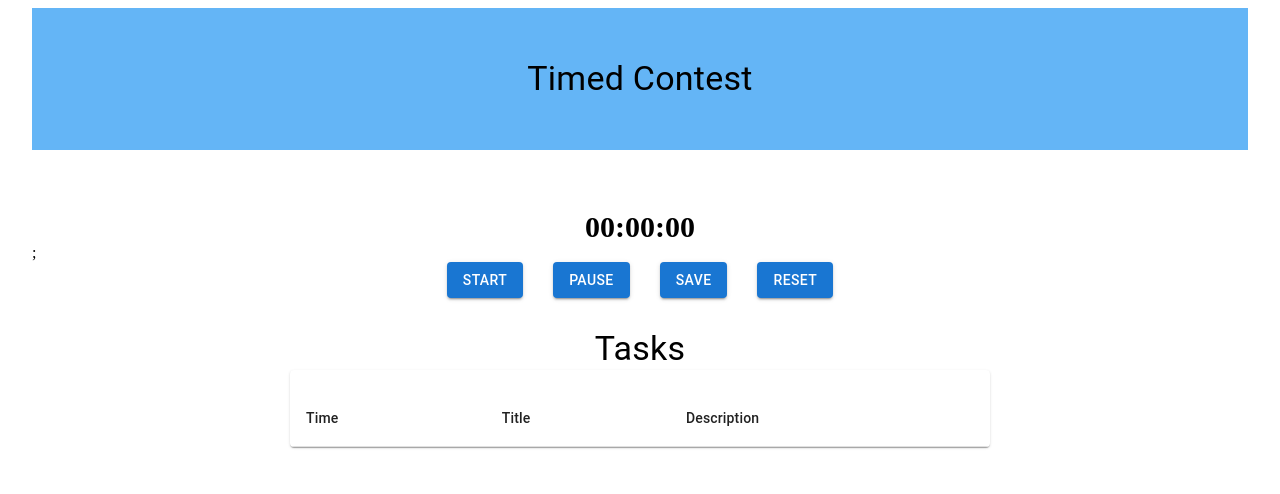
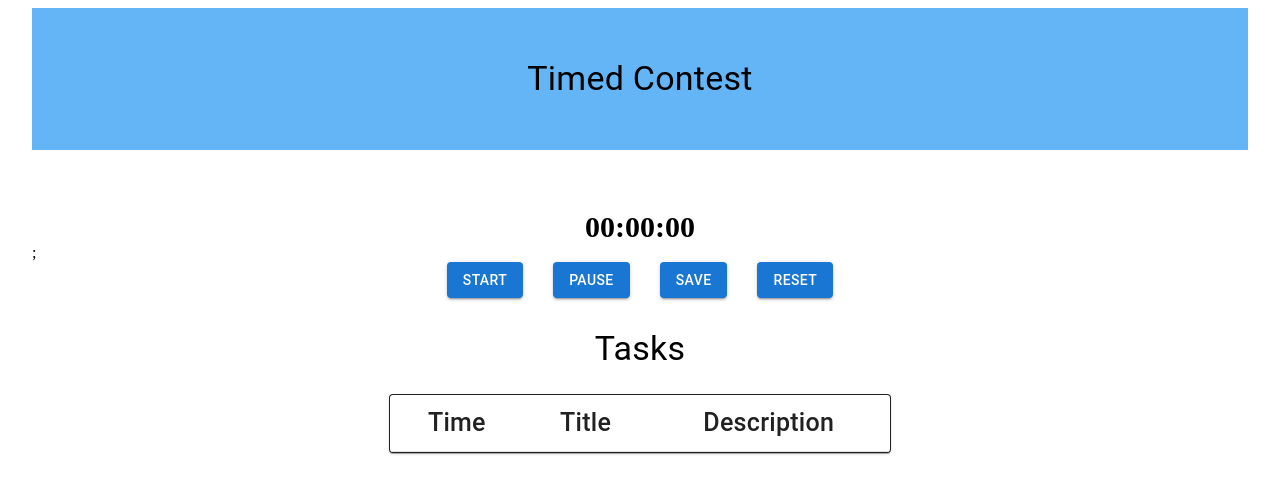
Before and after one commit to Prakharsvnit/TimeTracker, a React (Create React App) app: page / in a window 1280 px wide. Shown: the top 494 px of the page. Built offline with nearby package versions, Linux system fonts and the light colour scheme.

Commit message:
Contest data table css change

```diff
--- a/src/components/contestDataTable.js
+++ b/src/components/contestDataTable.js
@@ -16,26 +16,51 @@ const ContestDataDisplay = () => {
 
   return (
     <>
-      <Typography variant="h4" align="center">
+      <Typography variant="h4" sx={{ mb: 3 }} align="center">
         Tasks
       </Typography>
-      <TableContainer className="contest-data-container" component={Paper}>
+      <TableContainer
+        sx={{ width: 500, m: "auto", border: 1 }}
+        component={Paper}
+      >
         <Table>
           <TableHead>
             <TableRow>
-              <TableCell>Time</TableCell>
-              <TableCell>Title</TableCell>
-              <TableCell>Description</TableCell>
+              <TableCell
+                sx={{ fontSize: 25, fontWeight: 500, textAlign: "center" }}
+              >
+                Time
+              </TableCell>
+              <TableCell
+                sx={{ fontSize: 25, fontWeight: 500, textAlign: "center" }}
+              >
+                Title
+              </TableCell>
+              <TableCell
+                sx={{ fontSize: 25, fontWeight: 500, textAlign: "center" }}
+              >
+                Description
+              </TableCell>
             </TableRow>
           </TableHead>
           <TableBody>
             {contestData.map((data) => (
-              <TableRow>
-                <TableCell component="th" scope="row">
+              <TableRow sx={{ fontWeight: "bold" }}>
+                <TableCell
+                  sx={{ fontSize: 20, fontWeight: 500, textAlign: "center" }}
+                >
                   {data.duration}
                 </TableCell>
-                <TableCell align="left">{data.title}</TableCell>
-                <TableCell align="left">{data.description}</TableCell>
+                <TableCell
+                  sx={{ fontSize: 20, fontWeight: 500, textAlign: "center" }}
+                >
+                  {data.title}
+                </TableCell>
+                <TableCell
+                  sx={{ fontSize: 20, fontWeight: 500, textAlign: "center" }}
+                >
+                  {data.description}
+                </TableCell>
               </TableRow>
             ))}
           </TableBody>
--- a/src/css/dataTable.css
+++ b/src/css/dataTable.css
@@ -1,5 +1,5 @@
 .contest-data-container{
-    width: 700px !important;
+    width: 500px !important;
     margin: auto;
-    padding-top: 20px;
+    border:2px solid black;
 }
```
